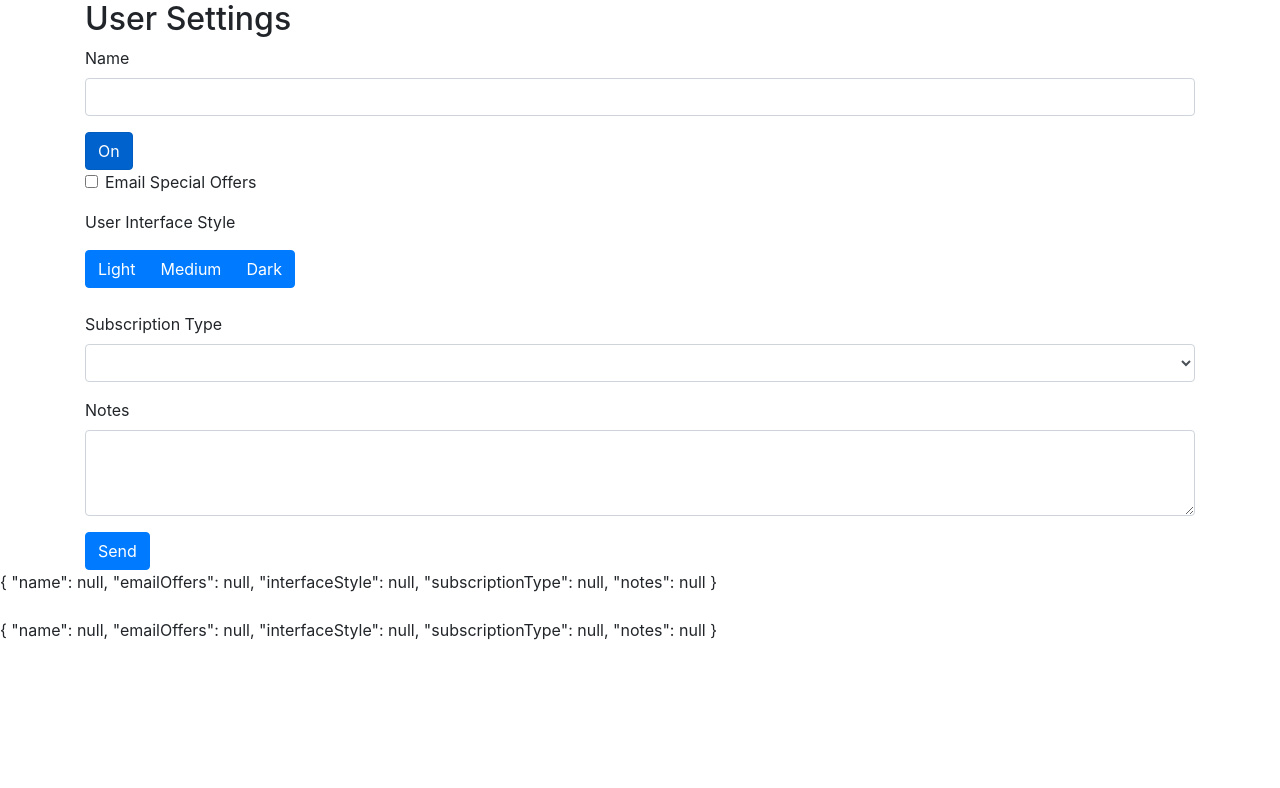
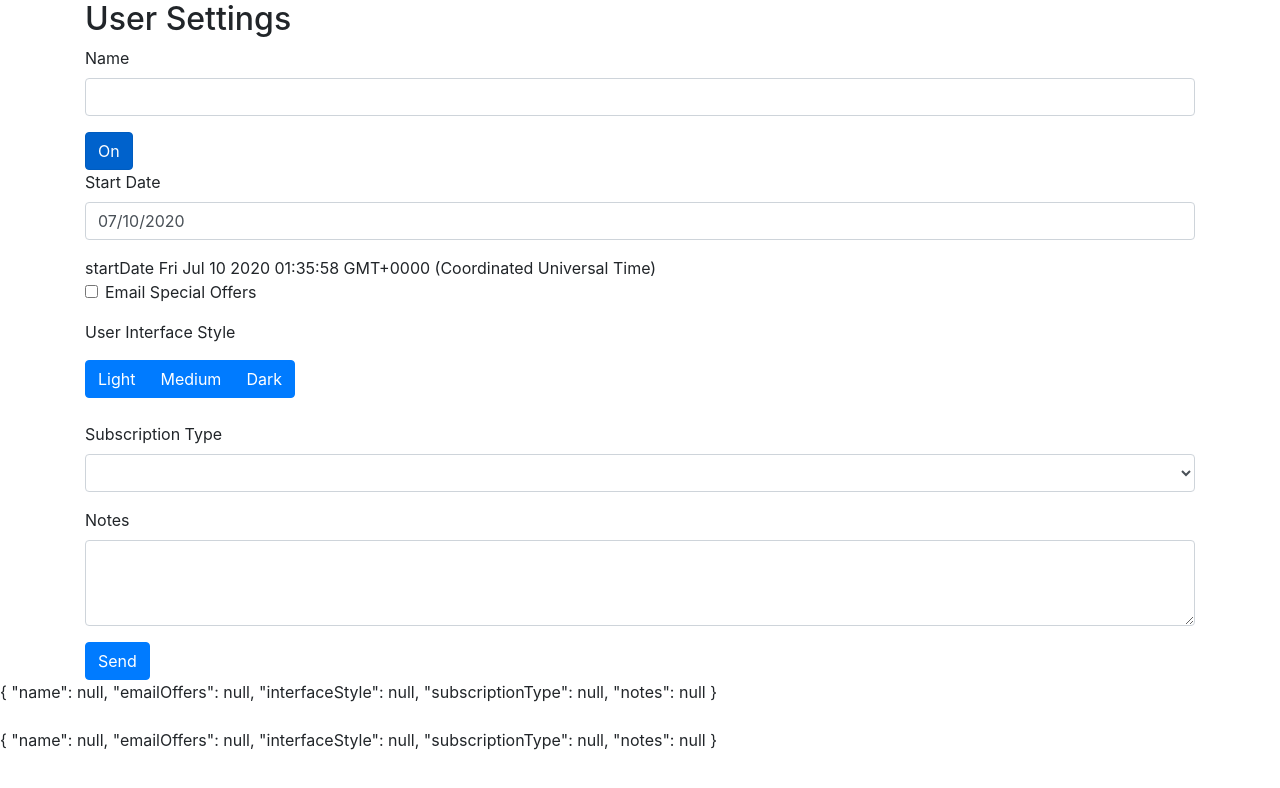
Before and after one commit to santoshkarpe/ps-demo, an Angular app: page / in a window 1280 px wide. Shown: the top 788 px of the page. Built offline with nearby package versions, Linux system fonts and the light colour scheme.

Commit message:
Date and Date range

```diff
--- a/angular.json
+++ b/angular.json
@@ -23,8 +23,8 @@
               "src/assets"
             ],
             "styles": [
+              "./node_modules/ngx-bootstrap/datepicker/bs-datepicker.css",
               "./node_modules/bootstrap/dist/css/bootstrap.min.css",
-              "node_modules/bootstrap/dist/css/bootstrap.min.css",
               "src/styles.css"
             ],
             "scripts": []
@@ -81,6 +81,7 @@
             "tsConfig": "src/tsconfig.spec.json",
             "karmaConfig": "src/karma.conf.js",
             "styles": [
+              "./node_modules/ngx-bootstrap/datepicker/bs-datepicker.css",
               "./node_modules/bootstrap/dist/css/bootstrap.min.css",
               "src/styles.css"
             ],
--- a/src/app/app.module.ts
+++ b/src/app/app.module.ts
@@ -6,14 +6,18 @@
 import { AppComponent } from './app.component';
 import { UserSetingFormComponent } from './user-seting-form/user-seting-form.component';
 import { DataService } from './data/data.service';
-import { ButtonsModule } from 'ngx-bootstrap/buttons'
+import { ButtonsModule } from 'ngx-bootstrap/buttons';
+import { BsDatepickerModule } from 'ngx-bootstrap/datepicker';
+import { BrowserAnimationsModule } from '@angular/platform-browser/animations'
 
 @NgModule({
   imports: [
     BrowserModule,
     FormsModule,
     HttpClientModule,
-    ButtonsModule.forRoot()
+    ButtonsModule.forRoot(),
+    BsDatepickerModule.forRoot(),
+    BrowserAnimationsModule
   ],
   declarations: [
     AppComponent,
--- a/src/app/user-seting-form/user-seting-form.component.html
+++ b/src/app/user-seting-form/user-seting-form.component.html
@@ -19,6 +19,17 @@
         {{ singleModel }}
     </button>
 
+    <div class="form-group">
+      <label for="startDate">Start Date</label>
+      <input type="text"
+          placeholder="Start Date"
+          class="form-control"
+          [(ngModel)]="startDate" name="startDate" id="startDate"
+          bsDatepicker>
+    </div>
+    <!-- bsDaterangepicker , bsDatepicker -->
+    startDate {{ startDate }}
+    <br>
     <div class="form-check form-group">
       <input class="form-check-input" type="checkbox"
               id="emailOffers" name="emailOffers" [(ngModel)]="userSettings.emailOffers">
--- a/src/app/user-seting-form/user-seting-form.component.ts
+++ b/src/app/user-seting-form/user-seting-form.component.ts
@@ -19,6 +19,7 @@
     notes: null
   };
 
+  startDate: Date;
   userSettings : UserSettings = { ...this.originalUserSettings };
   postError = false;
   postErrorMessage = '';
@@ -30,6 +31,8 @@
 
   ngOnInit() {
     this.subscriptionTypes = this.dataService.getSubscriptionTypes();
+
+    this.startDate = new Date();
   }
 
   onBlur(field : NgModel) {
```
